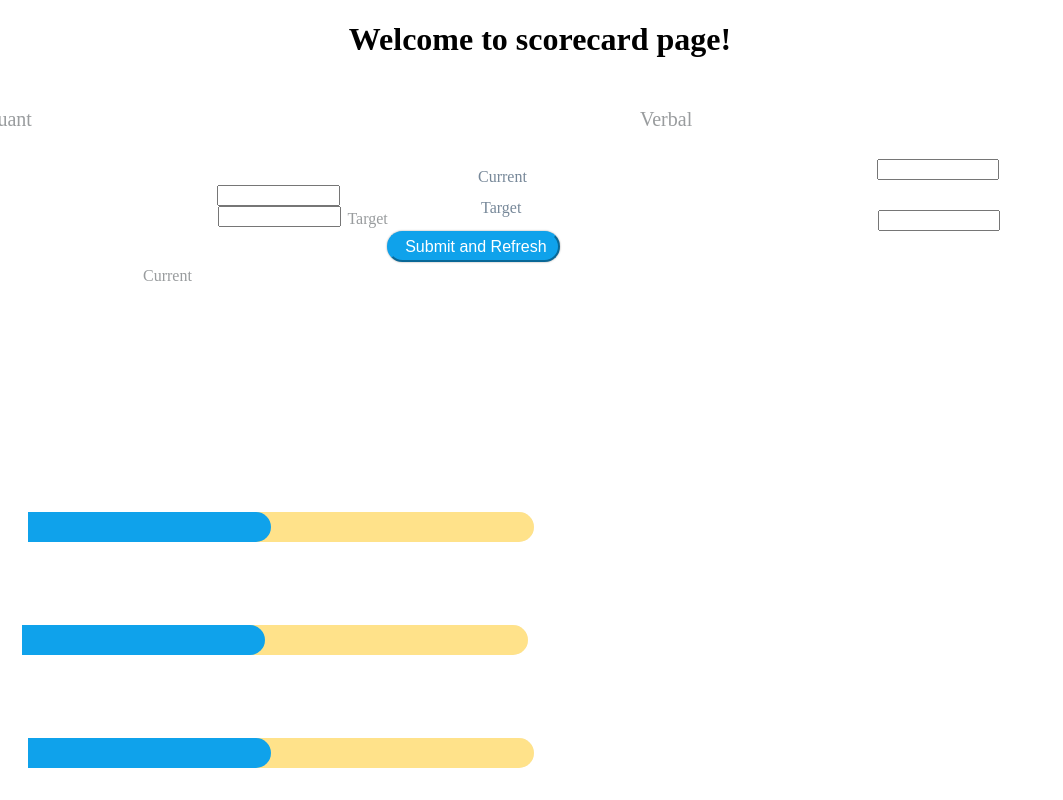
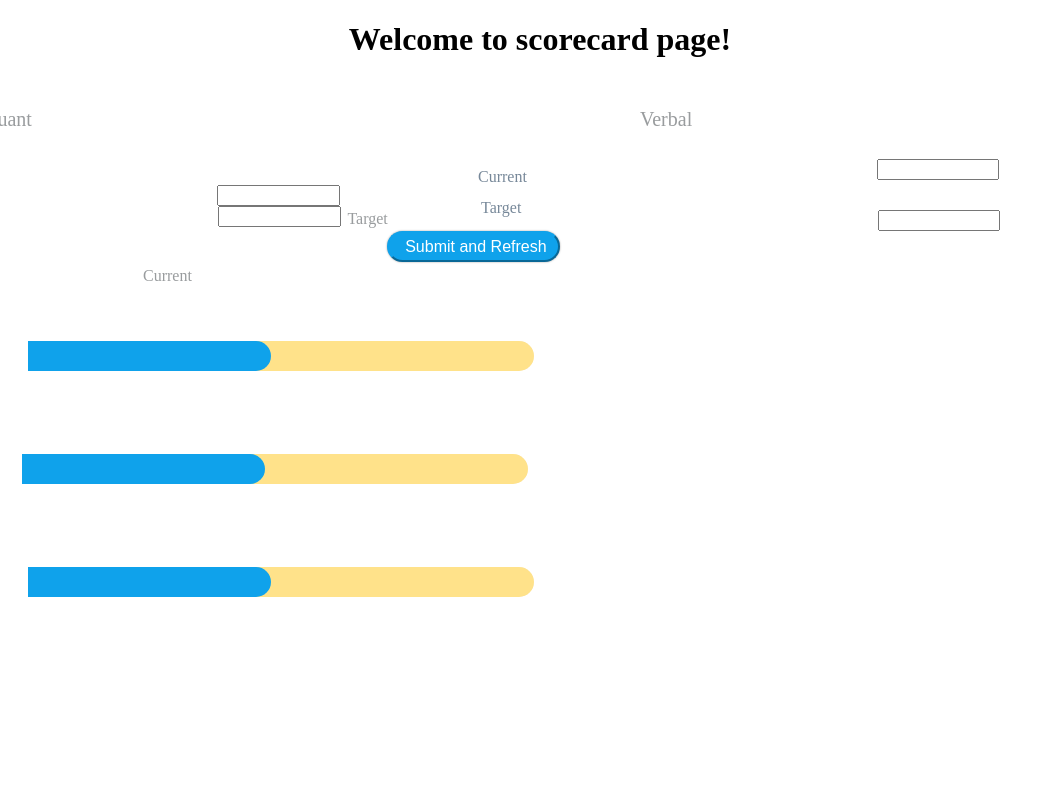
Before and after one commit to AmitabhaGhosh123/Scorecard, an Angular app: page / in a window 1280 px wide. Shown: the whole page, without its empty margins (0-1063 px from the left). Built offline with nearby package versions, Linux system fonts and the light colour scheme.

Commit message:
Update styles.css

```diff
--- a/src/styles.css
+++ b/src/styles.css
@@ -1 +1,12 @@
 /* You can add global styles to this file, and also import other style files */
+/* You can add global styles to this file, and also import other style files */
+
+form {
+
+    height: 180px;
+}
+
+body {
+
+    overflow: hidden;
+}
```
